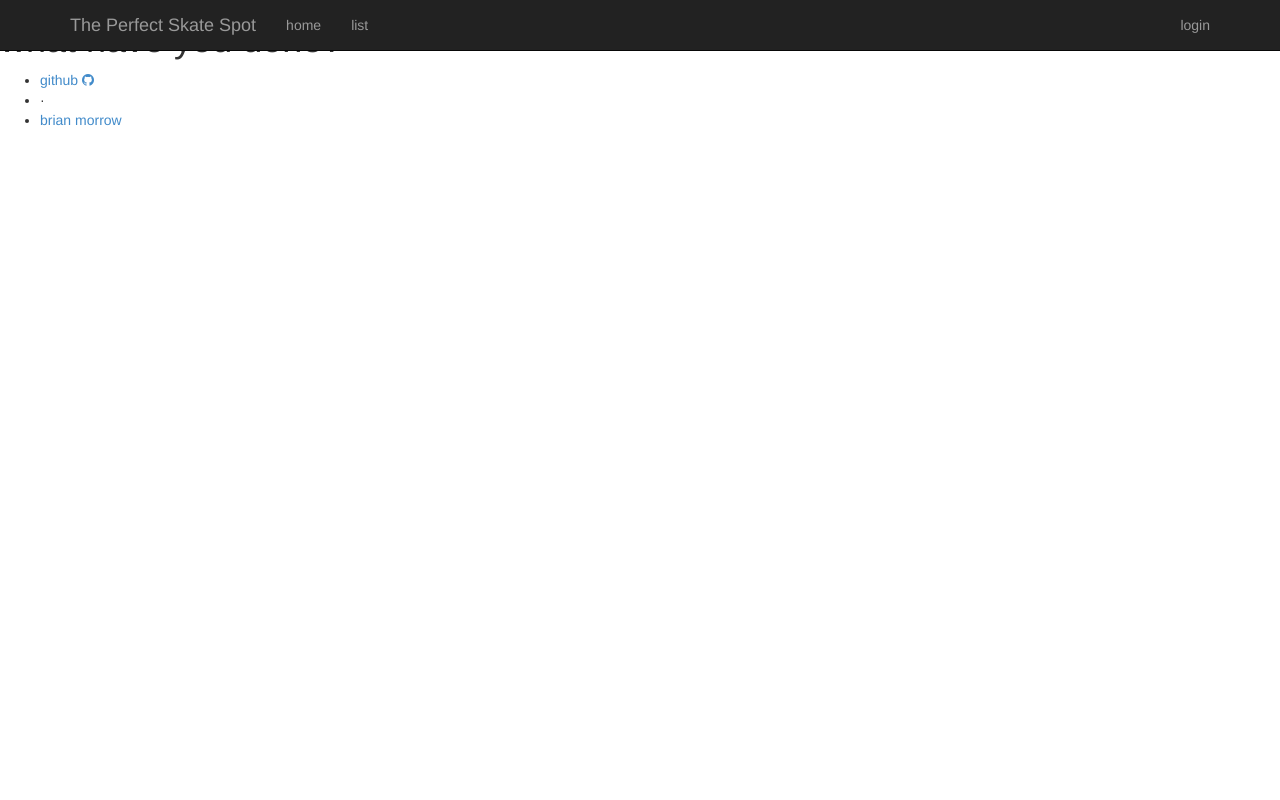
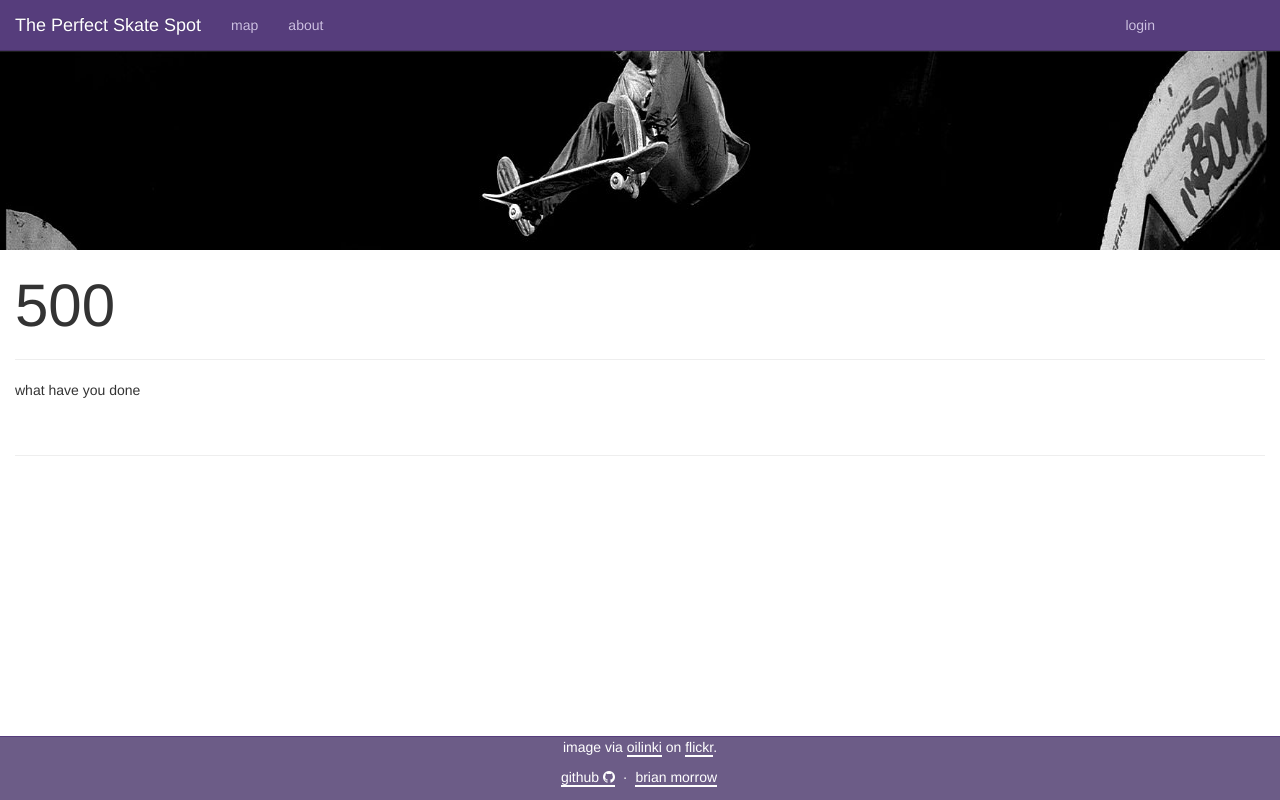
Before and after one commit to killerbat00/tpss, a Python web app: template skateapp/templates/500.html in a window 1280 px wide. Run offline with Jinja, Linux system fonts and the light colour scheme; the template is opened without the code that fills it, so the values that code supplies are empty; some libraries are stand-ins or nearby versions.

Commit message:
fix error page styling

```diff
--- a/skateapp/templates/500.html
+++ b/skateapp/templates/500.html
@@ -1,10 +1,19 @@
 {% extends "layout.html" %}
+{% block style %}
+        <link href='{{ url_for('static', filename='skateapp-style.css') }}' rel='stylesheet'>
+        <link href='{{ url_for('static', filename='skateapp-style-about.css') }}' rel='stylesheet'>
+{% endblock %}
+{% block wrap %}
+    <div class="jumbotron"></div>
+    <div id="wrap">
+{% endblock %}
 {% block nav %}
                 <ul class="nav navbar-nav">
                     <li id="home">
-    <a href="/">home</a>
-    <li id="list">
-    <a href="#">list</a>
+                        <a href="/">map</a>
+                    </li>
+                    <li id="about">
+                        <a href="/about">about</a>
                     </li>
                 </ul>
                 <ul class="nav navbar-nav navbar-right">
@@ -13,11 +22,22 @@
                     </li>
                 </ul>
 {% endblock %}
-
 {% block page %}
-<div class="tpss-outer-container">
-    <div class="tpss-center-header">
-        <h1>what have you done?</h1>
+        <div class="container about-cont">
+        <div class="tpss-about-content">
+            <h1 style="font-size: 60px;">500</h1>
+            <hr>
+            <div style="width:40%;padding-bottom:2%;">
+                <p>what have you done</p>
+            </div>
+            <hr>
         </div>
     </div>
 {% endblock %}
+{% block optional %}
+    <div id="push"></div>
+    </div>
+{% endblock %}
+{% block imgcred %}
+        <p id="bg-credit">image via <a href="http://www.flickr.com/photos/oilinki">oilinki</a> on <a href="http://www.flickr.com/">flickr</a>.</p>
+{% endblock %}
```
Also changed, not shown: skateapp/templates/404.html (+27 -7 lines). Lines whose indentation alone changed are shown as unchanged.
